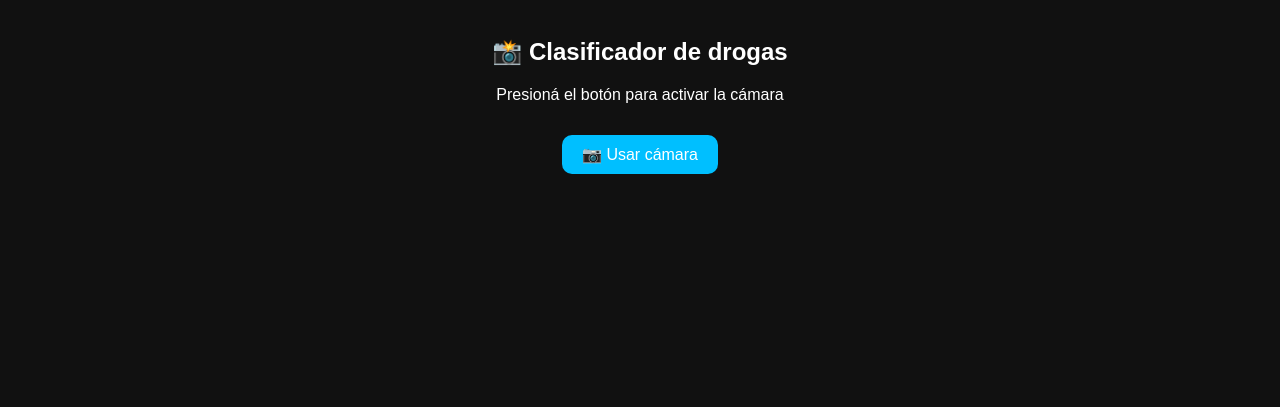
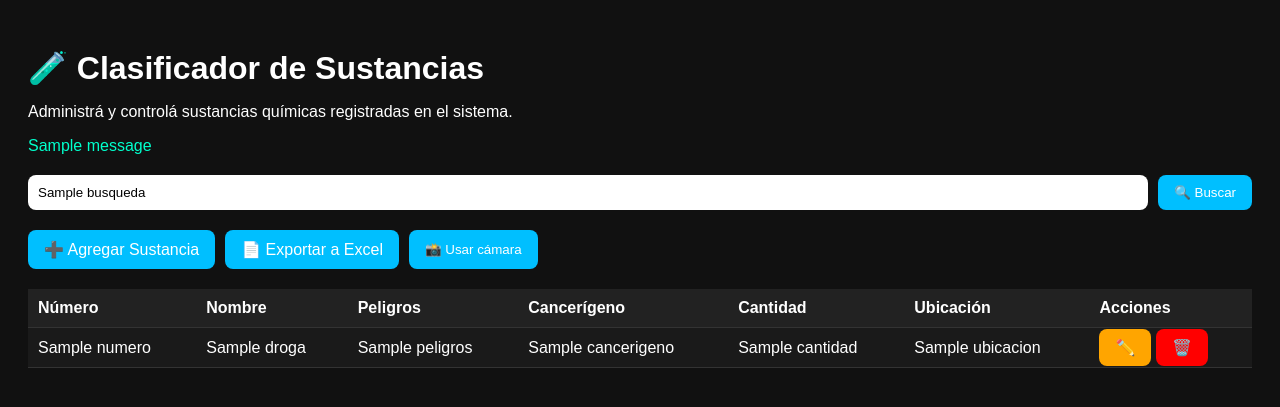
Before and after one commit to keyna1945-byte/clasificador_drogas, a Flask app: template templates/index.html in a window 1280 px wide. Shown: the top 407 px of the page. Run offline with Flask 3, Linux system fonts and the light colour scheme; the template is opened without the code that fills it: most values are stand-ins (such as "Sample title", 1, 10 or a date in 2020); one stand-in notice (Sample message) is shown.

Commit message:
Adaptado index a app.py y botón para activar cámara

```diff
--- a/templates/index.html
+++ b/templates/index.html
@@ -2,7 +2,7 @@
 <html lang="es">
 <head>
     <meta charset="UTF-8">
-    <title>Clasificador de drogas</title>
+    <title>Clasificador de Sustancias</title>
     <meta name="viewport" content="width=device-width, initial-scale=1.0">
 
     <style>
@@ -10,86 +10,208 @@
             font-family: Arial, sans-serif;
             background: #111;
             color: white;
-            text-align: center;
+            padding: 20px;
+        }
+
+        h1 {
+            margin-bottom: 5px;
+        }
+
+        .buscador {
+            margin: 20px 0;
+            display: flex;
+            gap: 10px;
+        }
+
+        input[type="text"] {
+            width: 100%;
             padding: 10px;
+            border-radius: 8px;
+            border: none;
+        }
+
+        button, .btn {
+            padding: 10px 16px;
+            border-radius: 8px;
+            border: none;
+            background-color: #00bfff;
+            color: white;
+            cursor: pointer;
+            text-decoration: none;
+            white-space: nowrap;
+        }
+
+        .acciones {
+            display: flex;
+            gap: 10px;
+            margin-bottom: 20px;
+            flex-wrap: wrap;
+        }
+
+        table {
+            width: 100%;
+            border-collapse: collapse;
+            margin-top: 20px;
+            background: #1a1a1a;
+        }
+
+        th, td {
+            padding: 10px;
+            border-bottom: 1px solid #333;
+            text-align: left;
+        }
+
+        th {
+            background: #222;
+        }
+
+        .editar {
+            background: orange;
+        }
+
+        .eliminar {
+            background: red;
         }
 
         video {
+            margin-top: 20px;
             width: 100%;
-            max-width: 400px;
+            max-width: 350px;
+            display: none;
             border-radius: 15px;
-            margin-top: 10px;
-            display: none;
         }
 
         canvas {
             display: none;
         }
 
-        button {
-            margin-top: 15px;
-            padding: 10px 20px;
-            font-size: 16px;
-            border-radius: 10px;
-            border: none;
-            background: #00bfff;
-            color: white;
+        .mensaje {
+            margin-top: 10px;
+            color: #00ffcc;
         }
+
     </style>
 </head>
 <body>
 
-<h2>📸 Clasificador de drogas</h2>
+<h1>🧪 Clasificador de Sustancias</h1>
+<p>Administrá y controlá sustancias químicas registradas en el sistema.</p>
 
-<p id="mensaje">Presioná el botón para activar la cámara</p>
+{% with mensajes = get_flashed_messages() %}
+  {% if mensajes %}
+    <div class="mensaje">
+      {% for msg in mensajes %}
+        <p>{{ msg }}</p>
+      {% endfor %}
+    </div>
+  {% endif %}
+{% endwith %}
 
-<button onclick="activarCamara()">📷 Usar cámara</button>
+<form class="buscador" method="get" action="/">
+    <input type="text" name="busqueda" placeholder="Buscar por nombre, peligros, cantidad o ubicación..."
+           value="{{ busqueda }}">
+    <button type="submit">🔍 Buscar</button>
+</form>
+
+<div class="acciones">
+    <a class="btn" href="/agregar">➕ Agregar Sustancia</a>
+    <a class="btn" href="/exportar_excel">📄 Exportar a Excel</a>
+    <button onclick="activarCamara()">📸 Usar cámara</button>
+</div>
 
 <video id="video" autoplay playsinline></video>
 <canvas id="canvas"></canvas>
 
-<br>
-<button onclick="tomarFoto()" id="btnFoto" style="display:none;">📸 Capturar</button>
+<table>
+    <tr>
+        <th>Número</th>
+        <th>Nombre</th>
+        <th>Peligros</th>
+        <th>Cancerígeno</th>
+        <th>Cantidad</th>
+        <th>Ubicación</th>
+        <th>Acciones</th>
+    </tr>
 
-<form id="formImagen" method="POST" action="/analizar" enctype="multipart/form-data">
-    <input type="hidden" name="imagen" id="imagenInput">
+    {% for d in drogas %}
+    <tr>
+        <td>{{ d.numero }}</td>
+        <td>{{ d.nombre }}</td>
+        <td>{{ d.peligros }}</td>
+        <td>{{ d.cancerigeno }}</td>
+        <td>{{ d.cantidad }}</td>
+        <td>{{ d.ubicacion }}</td>
+        <td>
+            <a href="/editar/{{ d.id }}" class="btn editar">✏️</a>
+            <a href="/eliminar/{{ d.id }}" class="btn eliminar"
+               onclick="return confirm('¿Estás segura/o de eliminar esta sustancia?')">🗑️</a>
+        </td>
+    </tr>
+    {% else %}
+    <tr>
+        <td colspan="7">No hay sustancias registradas.</td>
+    </tr>
+    {% endfor %}
+</table>
+
+<form id="formCamara" method="POST" action="/detectar_texto" enctype="multipart/form-data">
+    <input type="file" name="image" id="imagenInput" style="display: none;">
 </form>
 
 <script>
 const video = document.getElementById("video");
-const btnFoto = document.getElementById("btnFoto");
-const mensaje = document.getElementById("mensaje");
+	let streamGlobal = null;
 
 function activarCamara() {
+    video.style.display = "block";
+
     navigator.mediaDevices.getUserMedia({
-        video: { facingMode: { ideal: "environment" } },
+        video: { facingMode: { exact: "environment" } },
         audio: false
     })
     .then(stream => {
+        streamGlobal = stream;
         video.srcObject = stream;
-        video.style.display = "block";
-        btnFoto.style.display = "inline-block";
-        mensaje.innerText = "Cámara activada";
     })
     .catch(err => {
-        alert("No se pudo acceder a la cámara");
-        console.error(err);
+        navigator.mediaDevices.getUserMedia({
+            video: { facingMode: "user" },
+            audio: false
+        }).then(stream => {
+            streamGlobal = stream;
+            video.srcObject = stream;
+        });
     });
 }
 
-function tomarFoto() {
+// Sacar foto al tocar el video
+video.addEventListener("click", () => {
+
     const canvas = document.getElementById("canvas");
     canvas.width = video.videoWidth;
     canvas.height = video.videoHeight;
 
     const ctx = canvas.getContext("2d");
-    ctx.drawImage(video, 0, 0, canvas.width, canvas.height);
+    ctx.drawImage(video, 0, 0);
 
-    const imagen = canvas.toDataURL("image/png");
-    document.getElementById("imagenInput").value = imagen;
+    canvas.toBlob(blob => {
+        const file = new File([blob], "captura.png", { type: "image/png" });
+        const input = document.getElementById("imagenInput");
 
-    document.getElementById("formImagen").submit();
-}
+        const dataTransfer = new DataTransfer();
+        dataTransfer.items.add(file);
+
+        input.files = dataTransfer.files;
+
+        document.getElementById("formCamara").submit();
+    });
+
+    if (streamGlobal) {
+        streamGlobal.getTracks().forEach(track => track.stop());
+        video.style.display = "none";
+    }
+
+});
 </script>
 
 </body>
```
